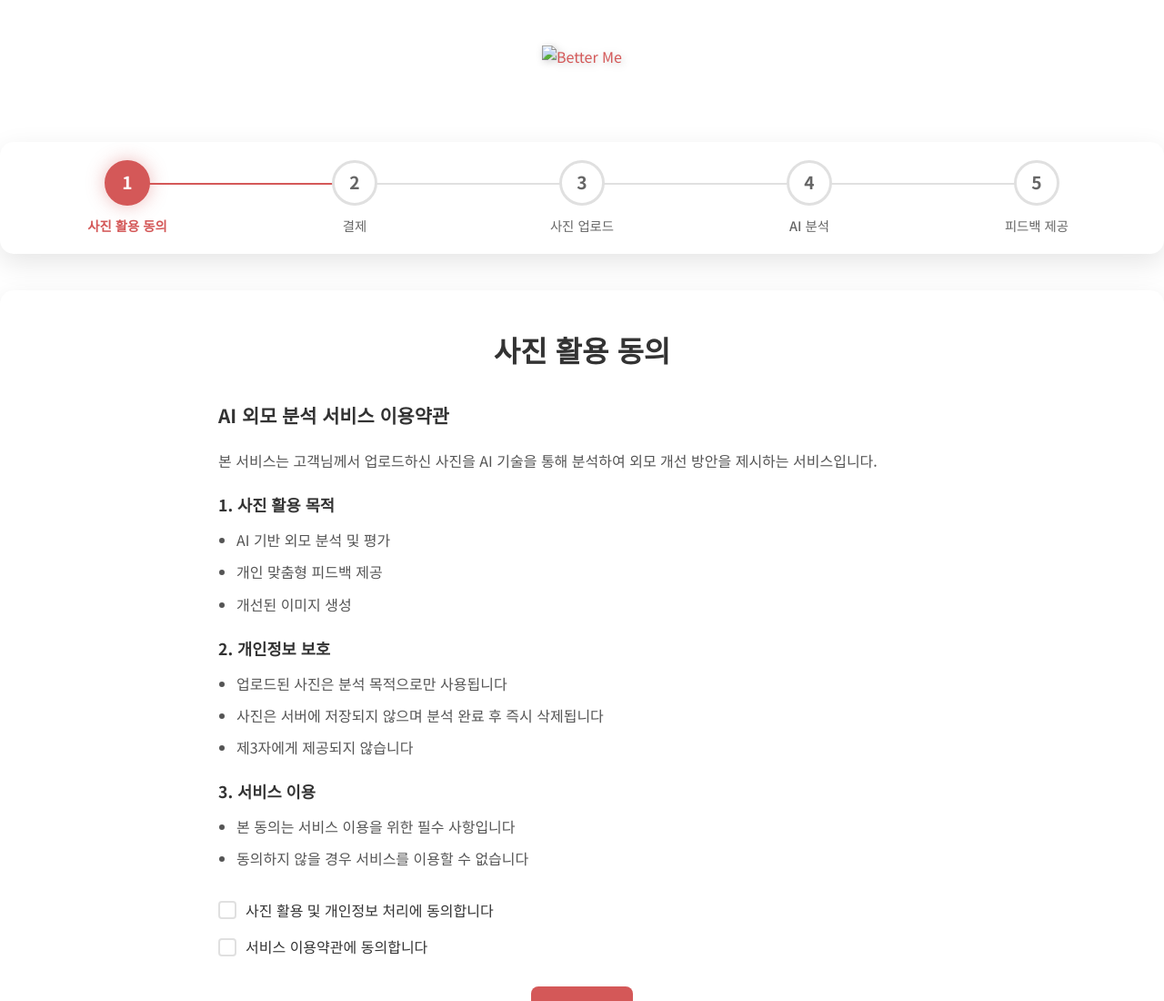
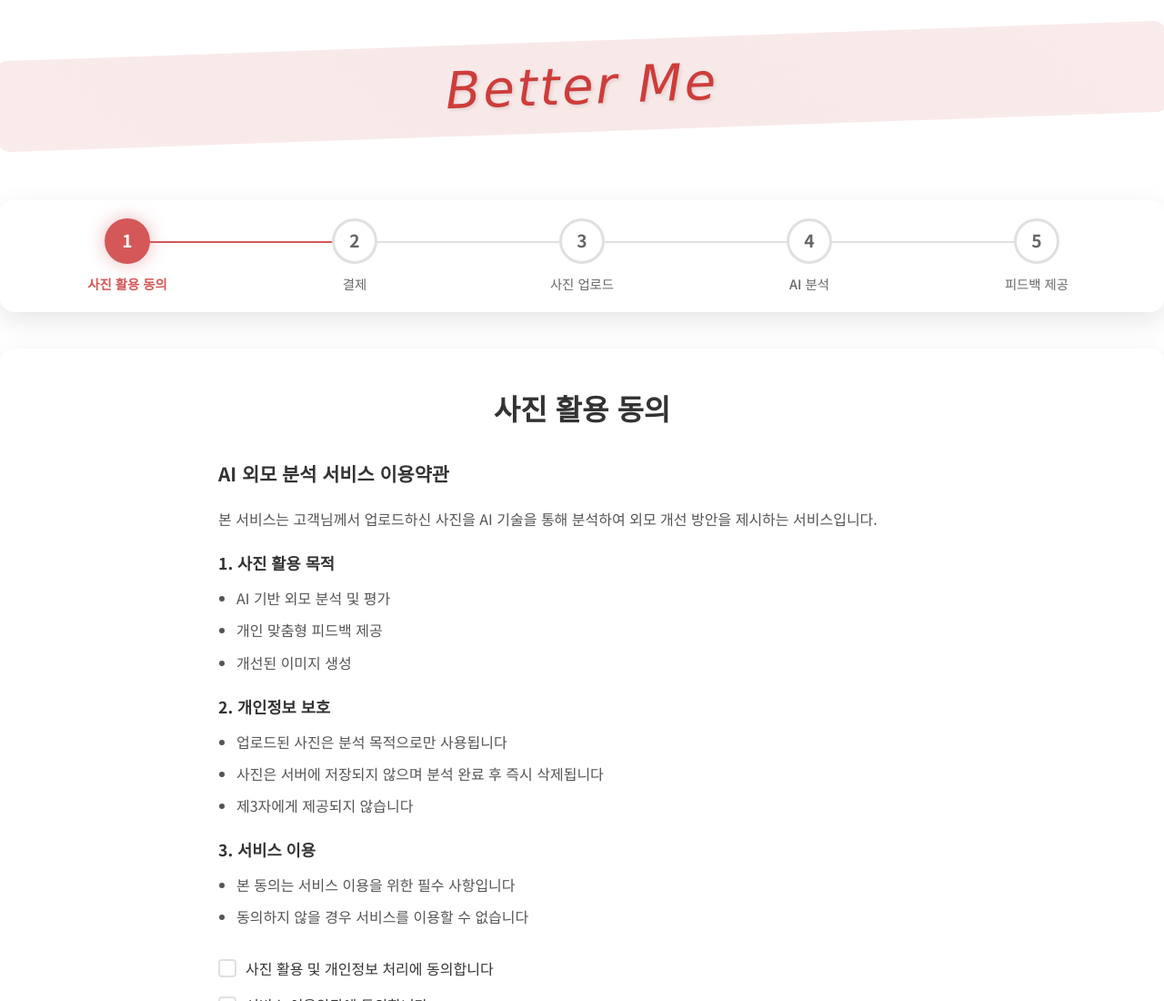
Before and after one commit to atalieyou/Better-Me, a website: page index.html in a window 1280 px wide. Shown: the top 1100 px of the page at 91% size. Drawn offline with nearby package versions, Linux system fonts and the light colour scheme.

Commit message:
fix: Replace missing logo image with styled text logo

```diff
--- a/index.html
+++ b/index.html
@@ -15,7 +15,7 @@
     <!-- 헤더 -->
     <header class="header">
         <div class="logo-container">
-            <img src="better-me-logo.png" alt="Better Me" class="main-logo">
+            <h1 class="logo-text">Better Me</h1>
         </div>
     </header>
 
--- a/styles.css
+++ b/styles.css
@@ -56,18 +56,36 @@ body {
     text-align: center;
 }
 
-.main-logo {
-    max-width: 400px;
-    height: auto;
-    max-height: 100px;
-    object-fit: contain;
-    filter: drop-shadow(2px 2px 4px rgba(0,0,0,0.2));
+.logo-text {
+    font-size: 3.5rem;
+    font-weight: 400;
+    color: #CD3D3A;
+    margin: 0;
+    font-family: 'Brush Script MT', 'Lucida Handwriting', cursive, sans-serif;
+    letter-spacing: 0.05em;
+    text-shadow: 2px 2px 4px rgba(0,0,0,0.1);
+    font-style: italic;
+    transform: rotate(-2deg);
     transition: all 0.3s ease;
-}
-
-.main-logo:hover {
-    transform: scale(1.05);
-    filter: drop-shadow(3px 3px 6px rgba(0,0,0,0.3));
+    position: relative;
+}
+
+.logo-text::before {
+    content: '';
+    position: absolute;
+    top: -5px;
+    left: -5px;
+    right: -5px;
+    bottom: -5px;
+    background: linear-gradient(45deg, #CD3D3A, #B91C1C, #CD3D3A);
+    border-radius: 15px;
+    z-index: -1;
+    opacity: 0.1;
+}
+
+.logo-text:hover {
+    transform: scale(1.05) rotate(-1deg);
+    color: #B91C1C;
 }
 
 .header p {
```
